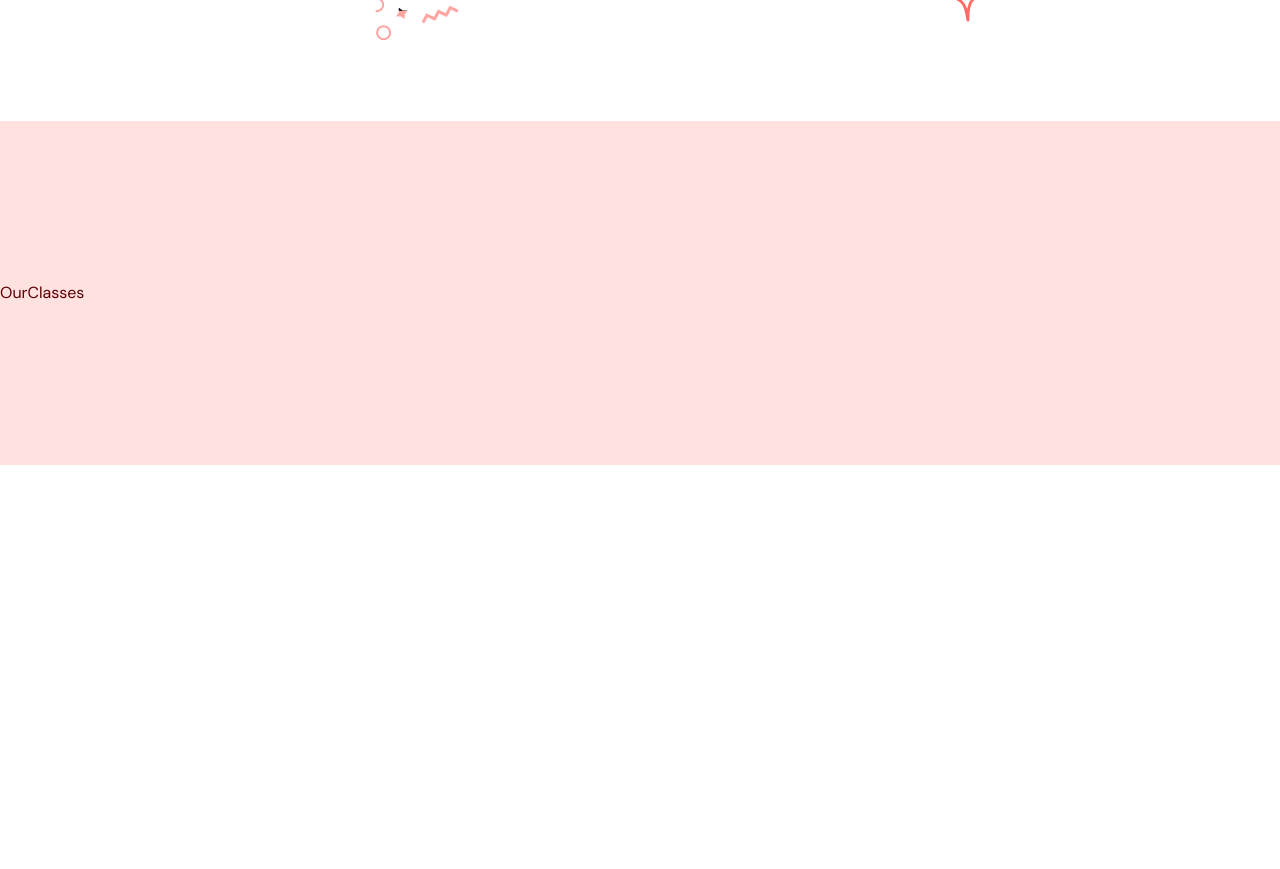
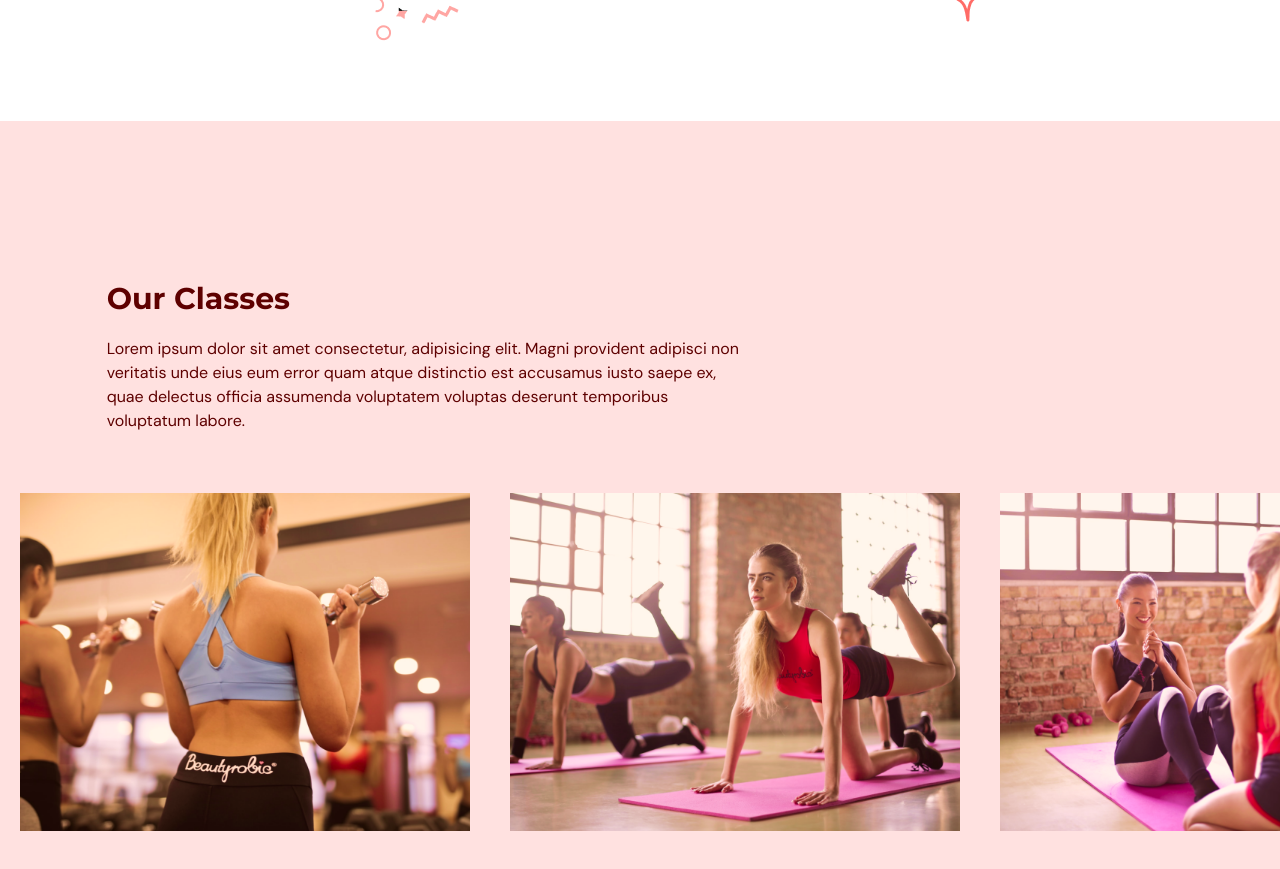
Before and after one commit to pulsar1812/react-ts-gym, a React (Vite) app: page / in a window 1280 px wide. Shown: the part 2040-2909 px from the top of the page. Before the commit the page ends 2505 px from the top, so only its background shows below. Built offline with nearby package versions, Linux system fonts and the light colour scheme.

Commit message:
Finish OurClasses

```diff
--- /dev/null
+++ b/src/scenes/our-classes/OurClass.tsx
@@ -0,0 +1,21 @@
+type Props = {
+  name: string;
+  description?: string;
+  image: string;
+};
+
+export default function OurClass({ name, description, image }: Props) {
+  const overlayStyles = `p-5 absolute z-30 flex h-[380px] w-[450px]
+  flex-col items-center justify-center whitespace-normal bg-primary-500
+  text-center text-white opacity-0 transition duration-500 hover:opacity-90`;
+
+  return (
+    <li className="relative mx-5 inline-block h-[380px] w-[450px]">
+      <div className={overlayStyles}>
+        <p className="text-2xl">{name}</p>
+        <p className="mt-5">{description}</p>
+      </div>
+      <img src={image} alt={`${image}`} />
+    </li>
+  );
+}
--- a/src/scenes/our-classes/index.tsx
+++ b/src/scenes/our-classes/index.tsx
@@ -7,15 +7,91 @@ import image3 from "@/assets/image3.png";
 import image4 from "@/assets/image4.png";
 import image5 from "@/assets/image5.png";
 import image6 from "@/assets/image6.png";
+import HeaderText from "@/shared/HeaderText";
+import OurClass from "./OurClass";
+import { ClassType } from "@/shared/types";
 
 type Props = {
   setSelectedPage: (value: SelectedPage) => void;
 };
 
+const classList: Array<ClassType> = [
+  {
+    name: "Weight Training Classes",
+    description:
+      "Lorem ipsum dolor sit amet, consectetur adipiscing elit, sed do eiusmod tempor incididunt ut labore et dolore magna aliqua. Ut enim ad minim veniam, quis nostrud exercitation ullamco laboris nisi ut aliquip ex ea commodo consequat.",
+    image: image1,
+  },
+  {
+    name: "Yoga Classes",
+    image: image2,
+  },
+  {
+    name: "Ab Core Classes",
+    description:
+      "Lorem ipsum dolor sit amet, consectetur adipiscing elit, sed do eiusmod tempor incididunt ut labore et dolore magna aliqua. Ut enim ad minim veniam, quis nostrud exercitation ullamco laboris nisi ut aliquip ex ea commodo consequat.",
+    image: image3,
+  },
+  {
+    name: "Adventure Classes",
+    description:
+      "Lorem ipsum dolor sit amet, consectetur adipiscing elit, sed do eiusmod tempor incididunt ut labore et dolore magna aliqua. Ut enim ad minim veniam, quis nostrud exercitation ullamco laboris nisi ut aliquip ex ea commodo consequat.",
+    image: image4,
+  },
+  {
+    name: "Fitness Classes",
+    image: image5,
+  },
+  {
+    name: "Training Classes",
+    description:
+      "Lorem ipsum dolor sit amet, consectetur adipiscing elit, sed do eiusmod tempor incididunt ut labore et dolore magna aliqua. Ut enim ad minim veniam, quis nostrud exercitation ullamco laboris nisi ut aliquip ex ea commodo consequat.",
+    image: image6,
+  },
+];
+
 export default function OurClasses({ setSelectedPage }: Props) {
   return (
     <section id="ourclasses" className="w-full bg-primary-100 py-40">
-      OurClasses
+      <motion.div
+        onViewportEnter={() => setSelectedPage(SelectedPage.OurClasses)}
+      >
+        <motion.div
+          className="mx-auto w-5/6"
+          initial="hidden"
+          whileInView="visible"
+          viewport={{ once: true, amount: 0.5 }}
+          transition={{ duration: 0.5 }}
+          variants={{
+            hidden: { opacity: 0, x: -50 },
+            visible: { opacity: 1, x: 0 },
+          }}
+        >
+          <div className="md:w-3/5">
+            <HeaderText>Our Classes</HeaderText>
+            <p className="py-5">
+              Lorem ipsum dolor sit amet consectetur, adipisicing elit. Magni
+              provident adipisci non veritatis unde eius eum error quam atque
+              distinctio est accusamus iusto saepe ex, quae delectus officia
+              assumenda voluptatem voluptas deserunt temporibus voluptatum
+              labore.
+            </p>
+          </div>
+        </motion.div>
+
+        <div className="mt-10 h-[353px] w-full overflow-x-auto overflow-y-hidden">
+          <ul className="w-[2800px] whitespace-nowrap">
+            {classList.map((item: ClassType, index) => (
+              <OurClass
+                key={`${item.name}-${index}`}
+                name={item.name}
+                description={item.description}
+                image={item.image}
+              />
+            ))}
+          </ul>
+        </div>
+      </motion.div>
     </section>
   );
 }
--- a/src/shared/types.ts
+++ b/src/shared/types.ts
@@ -10,3 +10,9 @@ export interface BenefitType {
   title: string;
   description: string;
 }
+
+export interface ClassType {
+  name: string;
+  description?: string;
+  image: string;
+}
```
